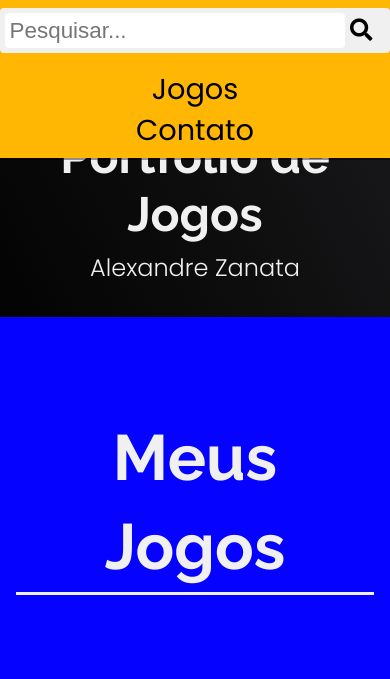
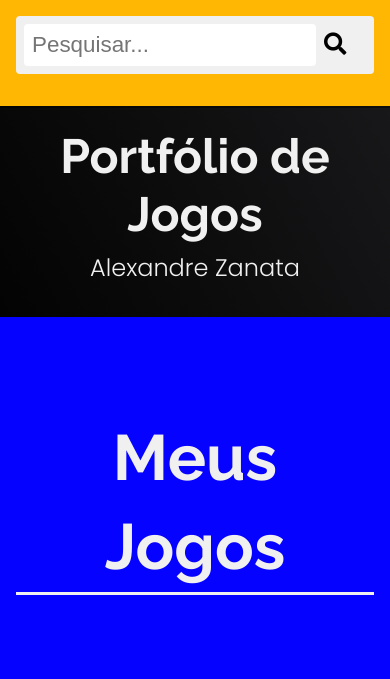
Before and after one commit to AlexandreZanata/Game-Portfolio, a plain HTML site: page index.html in a window 390 px wide. Shown: the top 679 px of the page. Drawn offline with Linux system fonts and the light colour scheme.

Commit message:
Update styles.css

```diff
--- a/styles.css
+++ b/styles.css
@@ -62,7 +62,7 @@ img {
   background: var(--main-red);
   box-shadow: 0 2px 0 rgba(0, 0, 0, 0.4);
   z-index: 10;
-  padding: 0.5rem; /* Reduzido para ocupar menos espaço */
+  padding: 1rem;
 }
 
 .search-container {
@@ -70,15 +70,15 @@ img {
   align-items: center;
   background: var(--main-white);
   border-radius: 4px;
-  padding: 0.3rem; /* Reduzido para ocupar menos espaço */
+  padding: 0.5rem;
 }
 
 #search-bar {
   border: none;
   outline: none;
-  padding: 0.3rem; /* Reduzido para ocupar menos espaço */
-  font-size: 1.4rem; /* Reduzido para dispositivos móveis */
-  width: 100px; /* Reduzido para ocupar menos espaço */
+  padding: 0.5rem;
+  font-size: 1.6rem;
+  width: 200px;
   border-radius: 4px;
 }
 
@@ -86,9 +86,9 @@ img {
   background: none;
   border: none;
   color: var(--main-gray);
-  font-size: 1.4rem; /* Reduzido para dispositivos móveis */
+  font-size: 1.6rem;
   cursor: pointer;
-  margin-left: 0.3rem; /* Reduzido para ocupar menos espaço */
+  margin-left: 0.5rem;
 }
 
 #search-button:hover {
@@ -97,37 +97,38 @@ img {
 
 .nav-list {
   display: flex;
-  margin-right: 1rem; /* Reduzido para ocupar menos espaço */
+  margin-right: 2rem;
 }
 
 @media (max-width: 28.75em) {
   .nav {
-    flex-direction: column;
-    align-items: flex-start;
-    padding: 0.5rem 0; /* Ajustado para ocupar menos espaço vertical */
+    justify-content: flex-start; /* Alinha a barra de pesquisa à esquerda */
   }
 
   .nav-list {
-    flex-direction: column;
-    width: 100%;
-    text-align: center;
-    margin-top: 0.5rem; /* Ajustado para ocupar menos espaço */
-  }
-
-  .nav-list a {
-    margin: 0.2rem 0; /* Ajustado para ocupar menos espaço */
-    font-size: 1.8rem; /* Reduzido para caber melhor em telas menores */
-    padding: 0.5rem; /* Ajustado para ocupar menos espaço */
+    display: none; /* Oculta os links de navegação */
   }
 
   .search-container {
     width: 100%;
-    margin-bottom: 0.5rem; /* Ajustado para ocupar menos espaço */
+    margin-bottom: 1rem;
   }
 
   #search-bar {
-    width: calc(100% - 40px); /* Ajustado para ocupar o espaço disponível */
+    width: calc(100% - 50px); /* Ajusta para ocupar o espaço disponível */
+    font-size: 1.4rem; /* Reduzido para dispositivos móveis */
   }
+
+  #search-button {
+    font-size: 1.4rem; /* Reduzido para dispositivos móveis */
+  }
+}
+
+.nav-list a {
+  display: block;
+  font-size: 2.2rem;
+  padding: 0.8rem;
+  font-family: 'Franklin Gothic Medium', 'Arial Narrow', Arial, sans-serif;
 }
 
 .nav-list a:hover {
```
